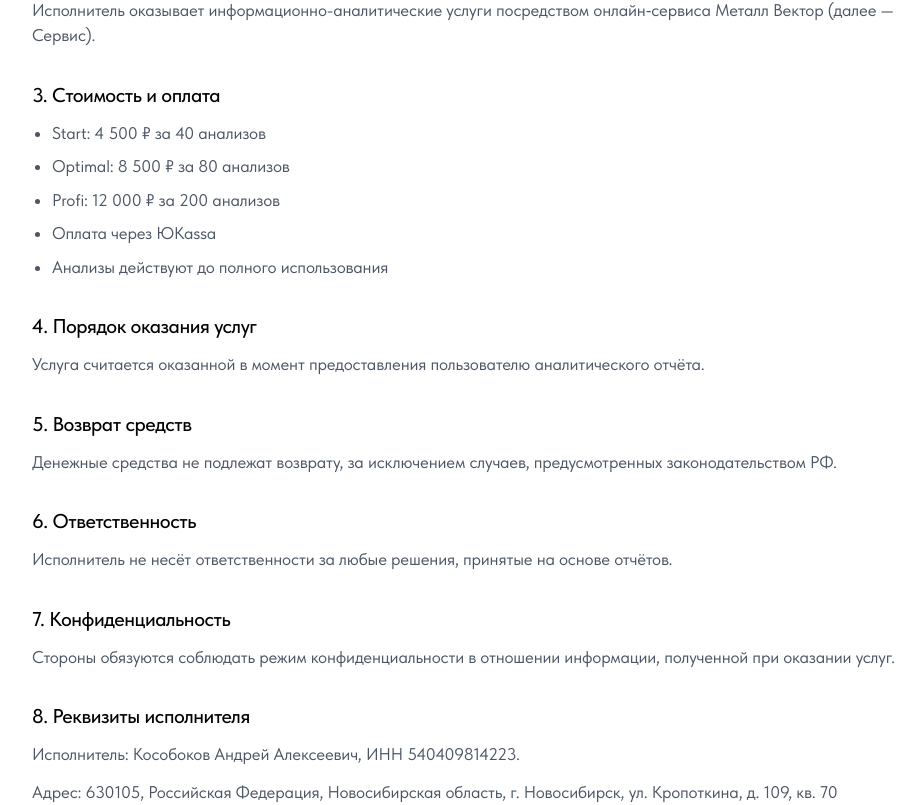
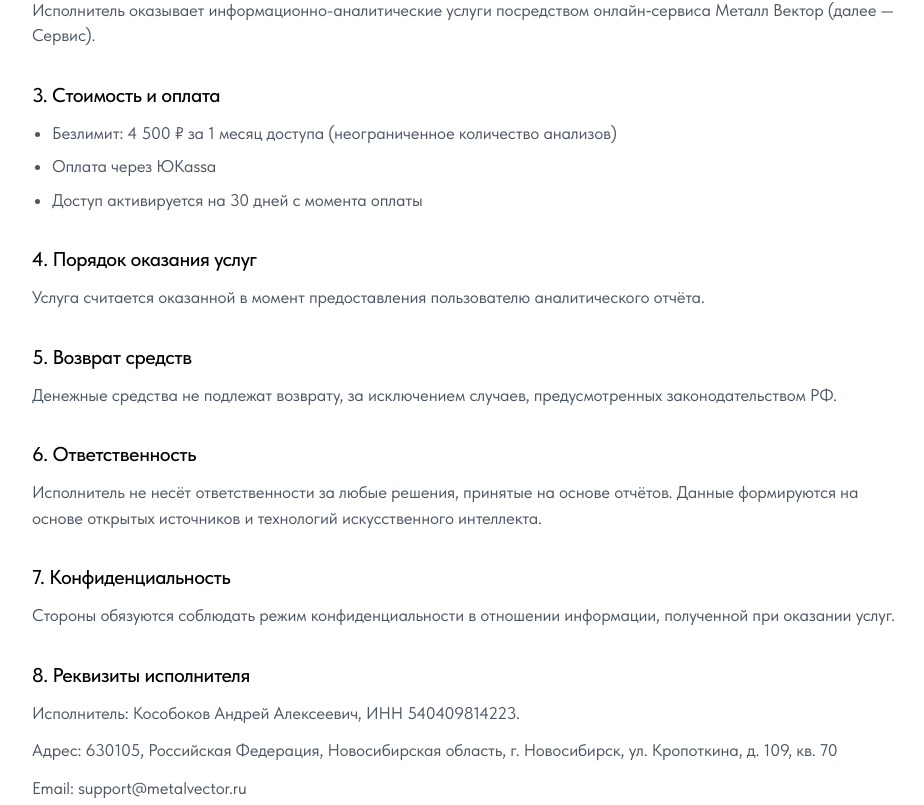
Before and after one commit to AndrewKosobokov/company-analyzer, a Next.js app: page /offer in a window 1280 px wide. Shown: the part 459-1264 px from the top of the page, without its empty margins (176-1100 px from the left). Built offline with nearby package versions, Linux system fonts and the light colour scheme; no server answers.

Commit message:
update offer page with new pricing and terms

```diff
--- a/app/offer/page.tsx
+++ b/app/offer/page.tsx
@@ -26,11 +26,9 @@
       <section className="space-y-3 mb-8">
         <h2 className="text-lg md:text-xl font-medium text-black">3. Стоимость и оплата</h2>
         <ul className="list-disc pl-5 space-y-2 text-gray-600">
-          <li>Start: 4 500 ₽ за 40 анализов</li>
-          <li>Optimal: 8 500 ₽ за 80 анализов</li>
-          <li>Profi: 12 000 ₽ за 200 анализов</li>
+          <li>Безлимит: 4 500 ₽ за 1 месяц доступа (неограниченное количество анализов)</li>
           <li>Оплата через ЮKassa</li>
-          <li>Анализы действуют до полного использования</li>
+          <li>Доступ активируется на 30 дней с момента оплаты</li>
         </ul>
       </section>
 
@@ -46,7 +44,7 @@
 
       <section className="space-y-3 mb-8">
         <h2 className="text-lg md:text-xl font-medium text-black">6. Ответственность</h2>
-        <p className="text-gray-600">Исполнитель не несёт ответственности за любые решения, принятые на основе отчётов.</p>
+        <p className="text-gray-600">Исполнитель не несёт ответственности за любые решения, принятые на основе отчётов. Данные формируются на основе открытых источников и технологий искусственного интеллекта.</p>
       </section>
 
       <section className="space-y-3 mb-8">
@@ -58,6 +56,7 @@
         <h2 className="text-lg md:text-xl font-medium text-black">8. Реквизиты исполнителя</h2>
         <p className="text-gray-600">Исполнитель: Кособоков Андрей Алексеевич, ИНН 540409814223.</p>
         <p className="text-gray-600">Адрес: 630105, Российская Федерация, Новосибирская область, г. Новосибирск, ул. Кропоткина, д. 109, кв. 70</p>
+        <p className="text-gray-600">Email: support@metalvector.ru</p>
       </section>
     </main>
   );
```
